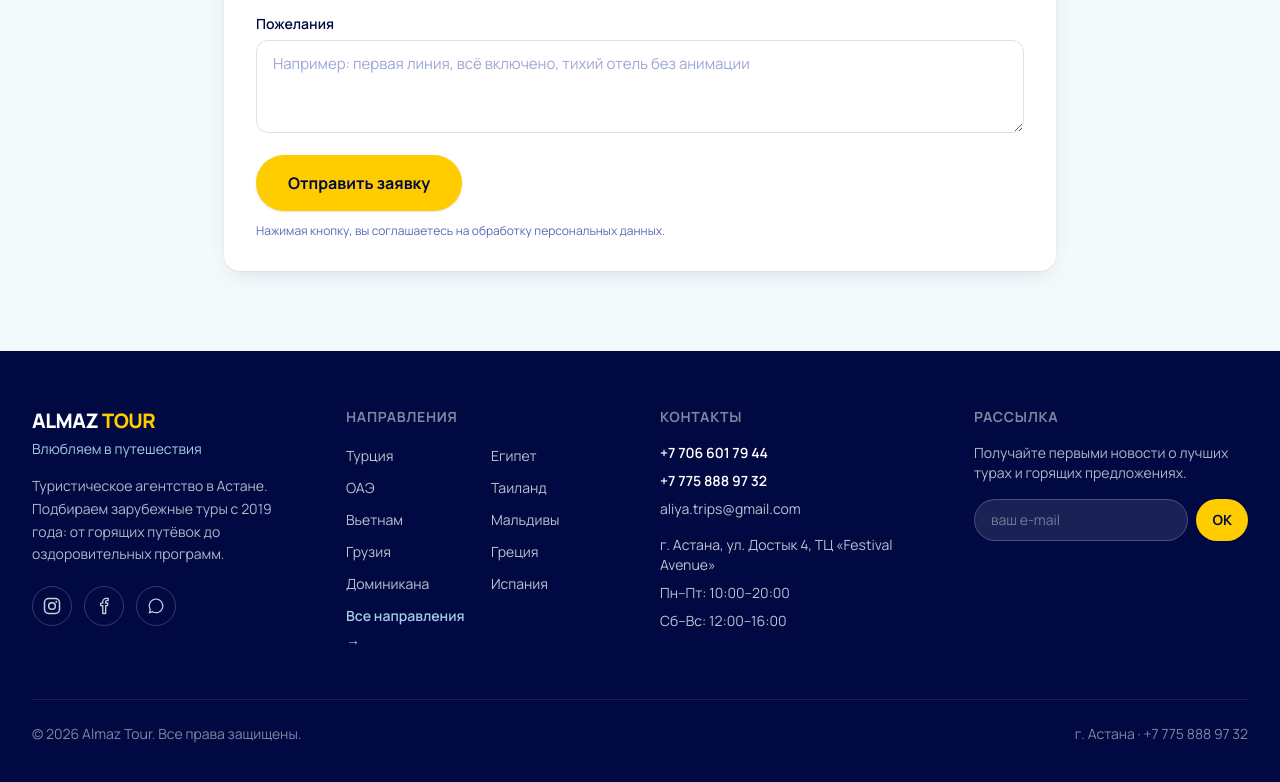
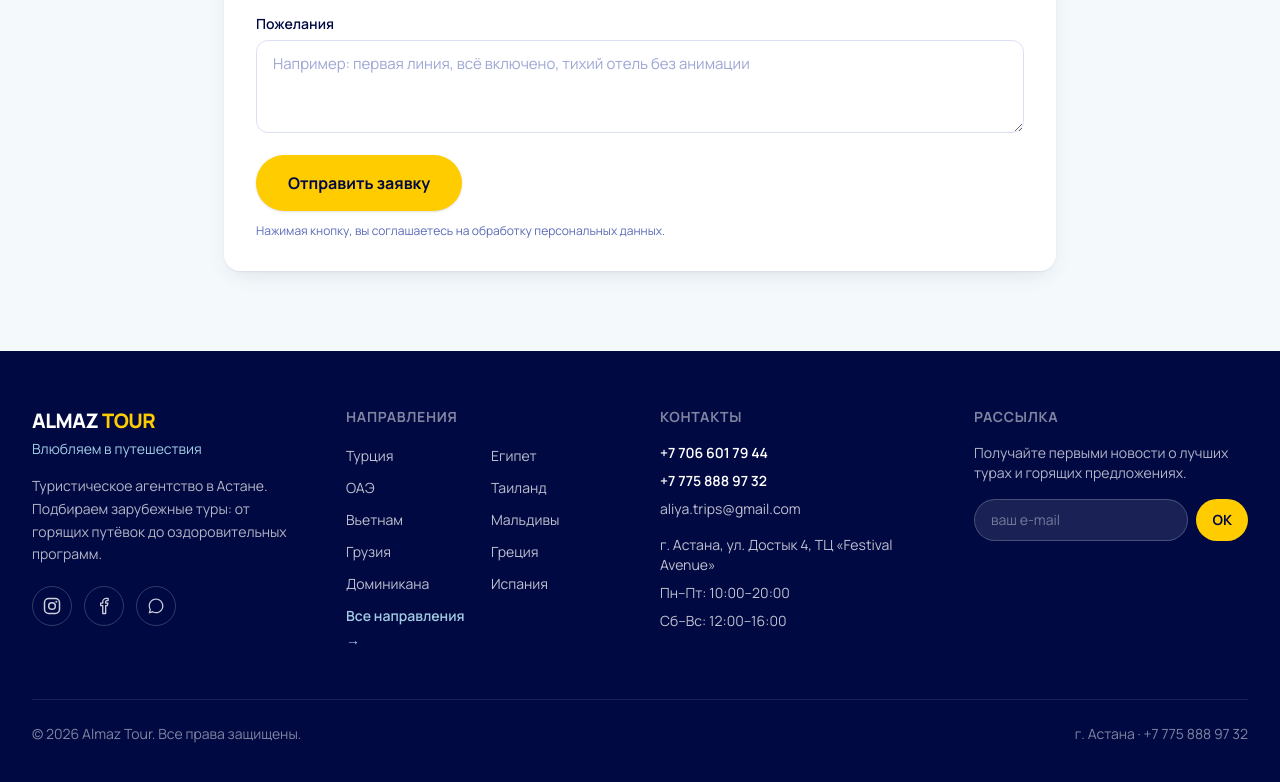
Before and after one commit to n0nam3e01/AlmazTour, a Next.js app: page /contacts in a window 1280 px wide. Shown: the part 1392-2174 px from the top of the page. Built offline with nearby package versions, Linux system fonts and the light colour scheme.

Commit message:
Update agency experience text

```diff
--- a/src/components/Footer.tsx
+++ b/src/components/Footer.tsx
@@ -74,8 +74,7 @@ export function Footer() {
             </p>
             <p className="mt-1 text-sm text-azure-300">{site.slogan}</p>
             <p className="mt-4 max-w-xs text-sm leading-relaxed text-white/70">
-              Туристическое агентство в Астане. Подбираем зарубежные туры с 2019
-              года: от горящих путёвок до оздоровительных программ.
+              Туристическое агентство в Астане. Подбираем зарубежные туры: от горящих путёвок до оздоровительных программ.
             </p>
             <SocialLinks className="mt-5" />
           </div>
--- a/src/data/site.ts
+++ b/src/data/site.ts
@@ -38,7 +38,7 @@ export const site = {
   },
 
   counters: [
-    { value: 7, suffix: " лет", label: "подбираем туры из Астаны" },
+    { value: 8, suffix: " лет", label: "подбираем туры из Астаны" },
     { value: 1325, label: "довольных клиентов" },
     { value: 3065, label: "отелей в подборке" },
     { value: 100, suffix: "%", label: "безопасность и надёжность" },
```
